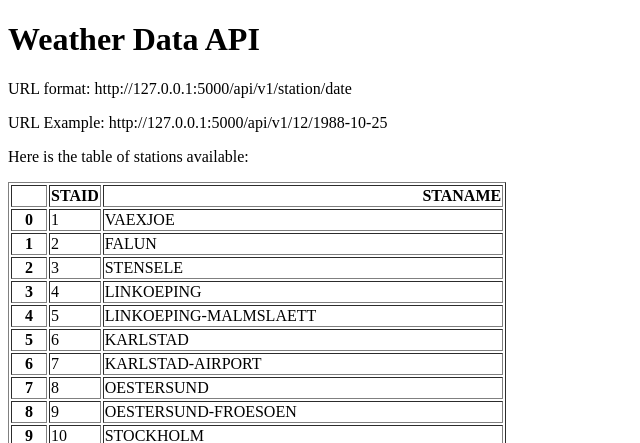
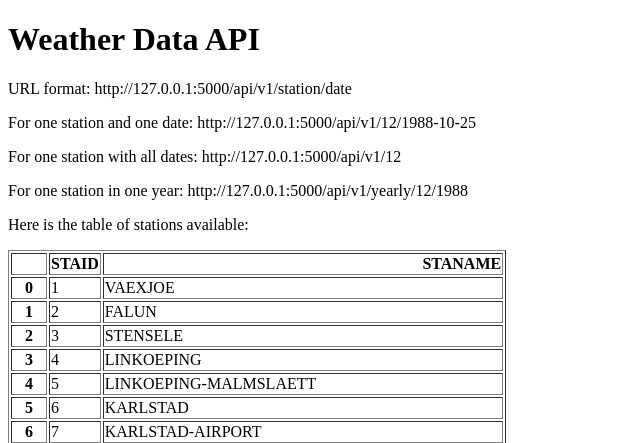
Before and after one commit to mxnojkumar/App-6---Building-API-with-weather-data, a Flask app: page / in a window 1280 px wide. Shown: the top 443 px of the page, without its empty margins (0-640 px from the left). Run offline with Flask 3, Linux system fonts and the light colour scheme.

Commit message:
Add extra URL endpoints

```diff
--- a/app6-building_api/main.py
+++ b/app6-building_api/main.py
@@ -19,5 +19,20 @@ def about(station, date):
             "date": date,
             "temperature": temperature}
 
+@app.route("/api/v1/<station>")
+def all_dates(station):
+    filename = "data_small/TG_STAID" + str(station).zfill(6) + ".txt"
+    df = pd.read_csv(filename, skiprows=20, parse_dates=["    DATE"])
+    result = df.to_dict(orient="records")
+    return result
+
+@app.route("/api/v1/yearly/<station>/<year>")
+def yearly(station, year):
+    filename = "data_small/TG_STAID" + str(station).zfill(6) + ".txt"
+    df = pd.read_csv(filename, skiprows=20)
+    df["    DATE"] = df["    DATE"].astype(str)
+    result = df[df['    DATE'].str.startswith(str(year))].to_dict(orient="records")
+    return result
+
 if __name__ == "__main__":
     app.run(debug=True)
--- a/app6-building_api/templates/home.html
+++ b/app6-building_api/templates/home.html
@@ -8,7 +8,9 @@
 <body>
     <h1>Weather Data API</h1>
     <p>URL format: http://127.0.0.1:5000/api/v1/station/date</p>
-    <p>URL Example: http://127.0.0.1:5000/api/v1/12/1988-10-25</p>
+    <p>For one station and one date: http://127.0.0.1:5000/api/v1/12/1988-10-25</p>
+    <p>For one station with all dates: http://127.0.0.1:5000/api/v1/12</p>
+    <p>For one station in one year: http://127.0.0.1:5000/api/v1/yearly/12/1988</p>
     <p>Here is the table of stations available:</p>
     <p>{{data|safe}}</p>
 </body>
```
